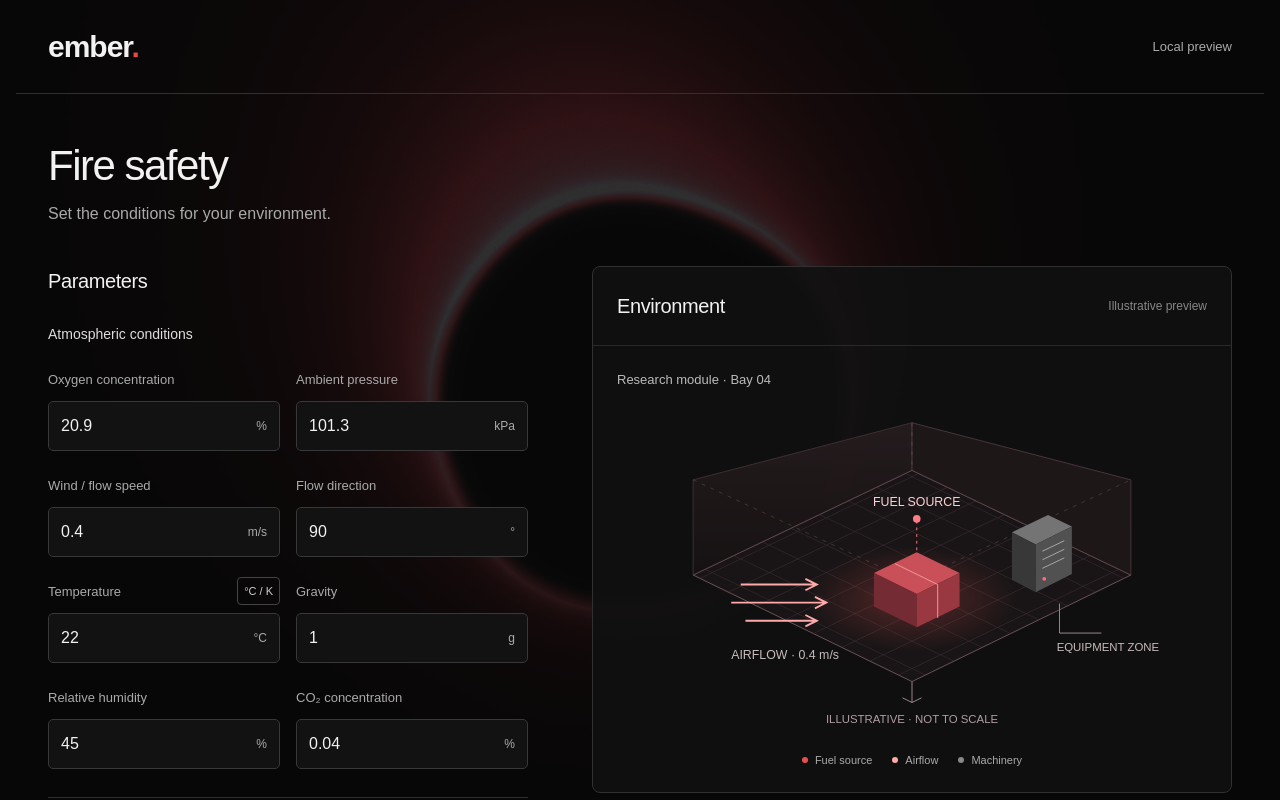
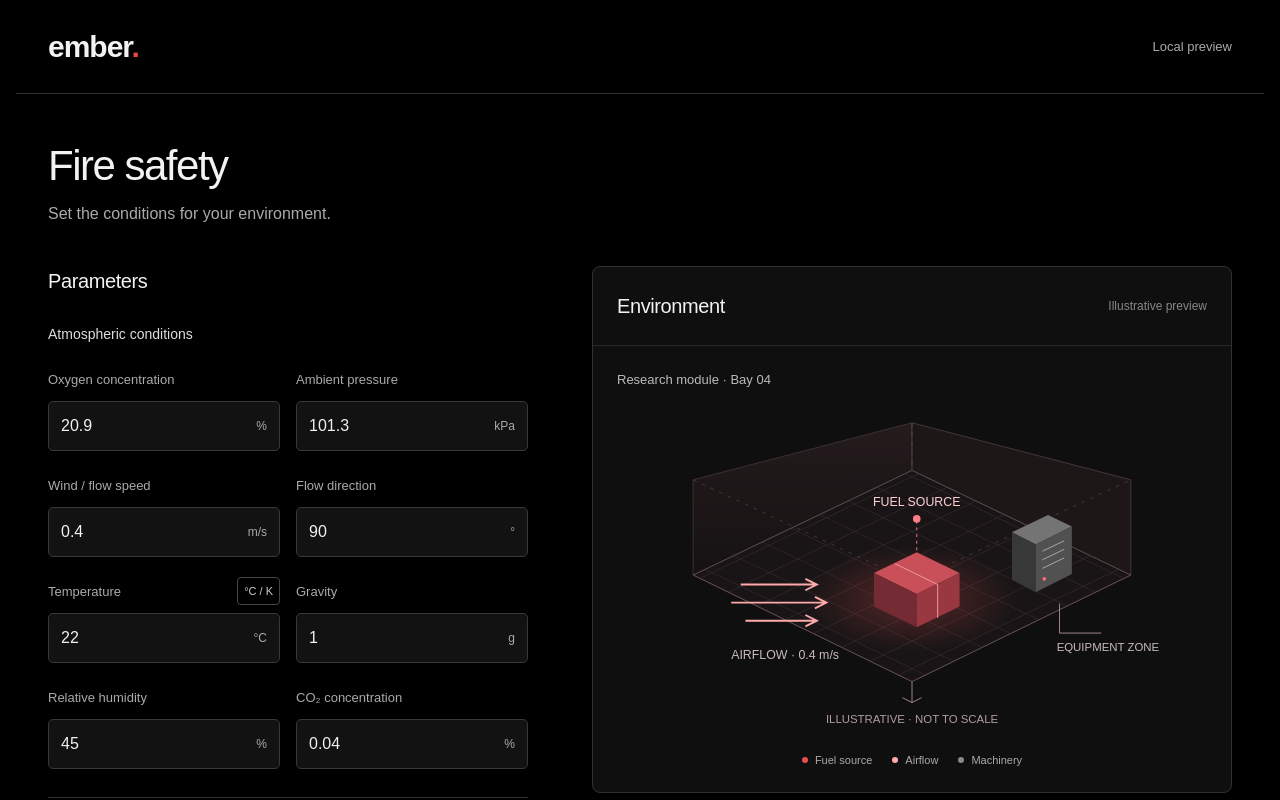
Before and after one commit to wawahwa801/nasa-space-apps, a Next.js app in the folder frontend/: page / in a window 1280 px wide. Shown: the top 800 px of the page. Built offline with nearby package versions, Linux system fonts and the light colour scheme.

Commit message:
Use solid black dashboard background

```diff
--- a/frontend/app/globals.css
+++ b/frontend/app/globals.css
@@ -1,6 +1,6 @@
 :root {
   color-scheme: dark;
-  --background: #090909;
+  --background: #000000;
   --surface: #111111;
   --border: #303030;
   --text: #f2f2f2;
--- a/frontend/app/page.jsx
+++ b/frontend/app/page.jsx
@@ -2,7 +2,6 @@
 
 import { useState } from "react";
 import Link from "next/link";
-import { BlackHole } from "../components/ui/black-hole";
 
 const defaults = {
   oxygen: 20.9,
@@ -55,15 +54,6 @@ export default function Home() {
   }
   return (
     <div className="app-shell">
-      <BlackHole
-        color1="#e52436"
-        color2="#050505"
-        color3="#ffb3b3"
-        speed={0.6}
-        scale={1.2}
-        noise={0.14}
-        className="dashboard-background"
-      />
       <header className="topbar">
         <Link className="brand" href="/" aria-label="Ember home">
           ember<span>.</span>
```
